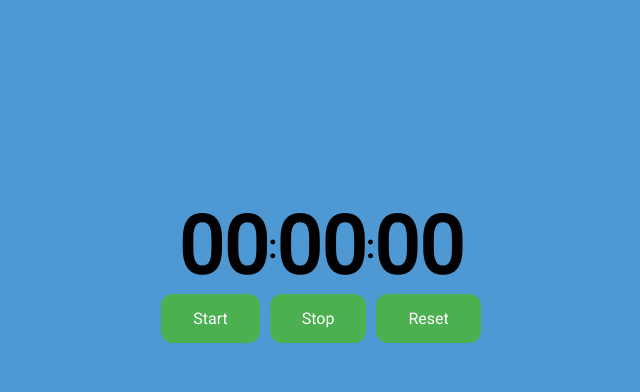
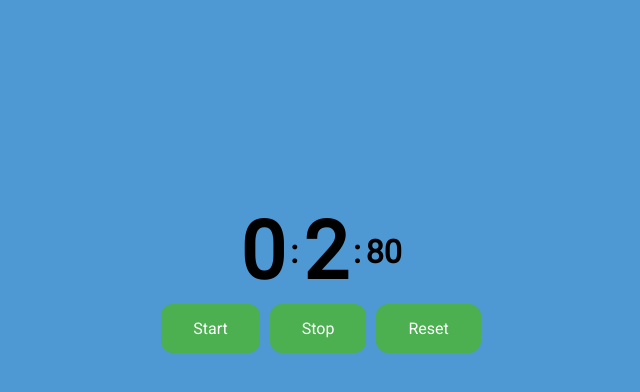
Before and after one commit to Alaa-Hijazi7/Stop-Watch, a plain HTML site: page index.html in a window 1280 px wide. Both pictures are taken after a click on the button "Start". Shown: the whole page, without its empty margins (319-959 px from the left). Drawn offline with Linux system fonts and the light colour scheme.

Commit message:
start watch btn

```diff
--- a/asset/css/style.css
+++ b/asset/css/style.css
@@ -38,5 +38,5 @@ button{
     margin-right: 5px;
 }
 span{
-    font-size: 80px;
+    margin: 5px;
 }
--- a/asset/js/index.js
+++ b/asset/js/index.js
@@ -0,0 +1,23 @@
+let count = 0;
+let min = 0;
+let sec = 0;
+let millsec = 0;
+//start
+let startTimer = () => {
+    count++;
+
+    min = Math.floor( (count /100) /60 );
+    sec = Math.floor( (count /100) - (min *60) );
+    millsec = Math.floor( count-(sec *100) - (min *6000) );
+
+    document.getElementById('m-sec').textContent = count;
+    document.getElementById('min').textContent = min;
+    document.getElementById('sec').textContent = sec;
+    document.getElementById('m-sec').textContent = millsec;
+
+};
+
+let btnStart = document.getElementById('start-btn');
+btnStart.addEventListener('click', function(){
+    setInterval(startTimer, 10);
+});
--- a/index.html
+++ b/index.html
@@ -7,8 +7,9 @@
     <link rel="stylesheet" href="asset/css/style.css">
 </head>
 <body>
+
     <h1 class="couner">
-        <span id="min">00</span>:<span id="sec">00</span>:<span id="m-sec">00</span>
+        <span id="min" style="font-size: 80px;">00</span>:<span id="sec" style="font-size: 80px;">00</span>:<span id="m-sec">00</span>
     </h1>
     <div class="btns">
         <button id="start-btn">Start</button>
```
